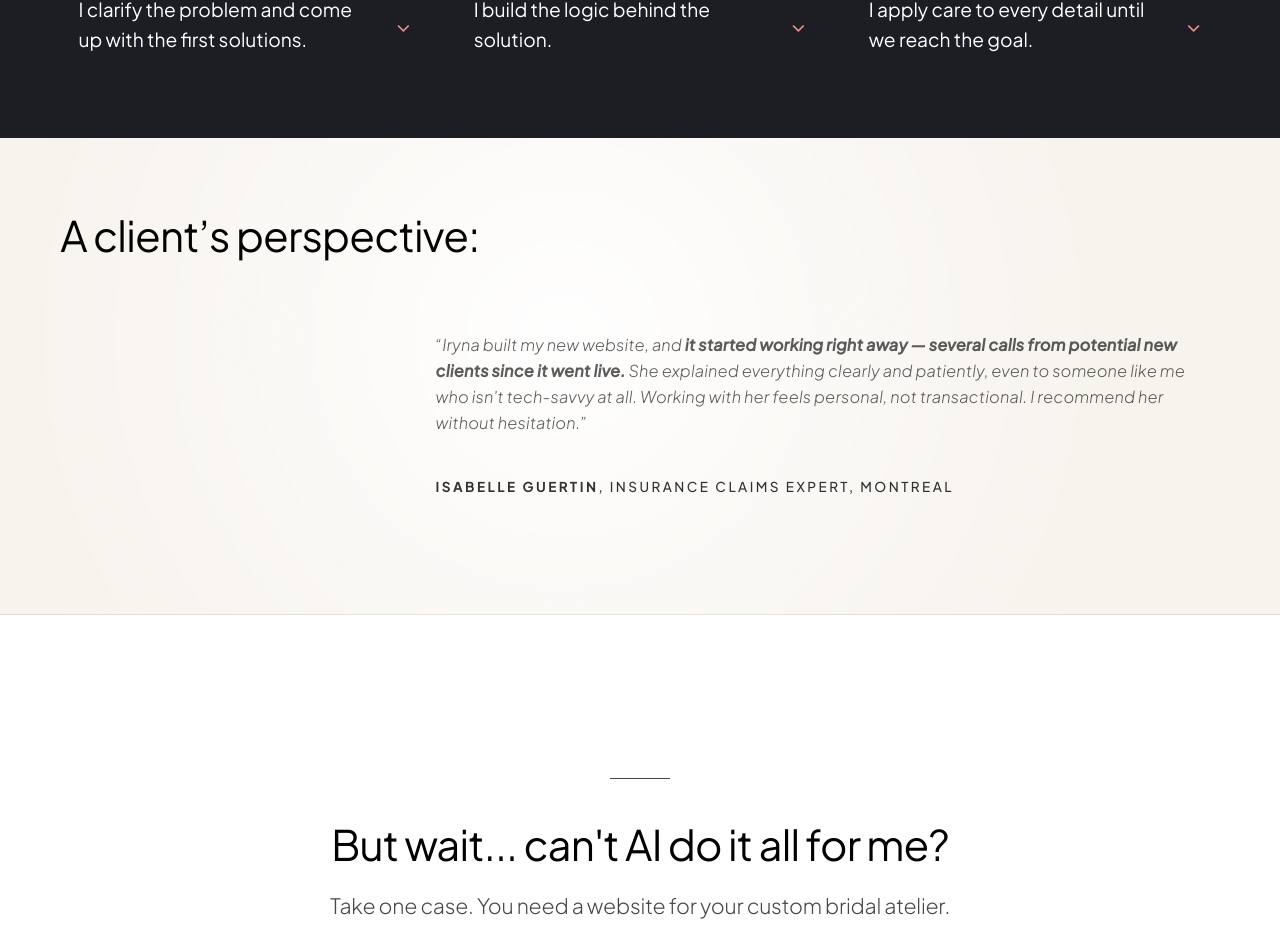
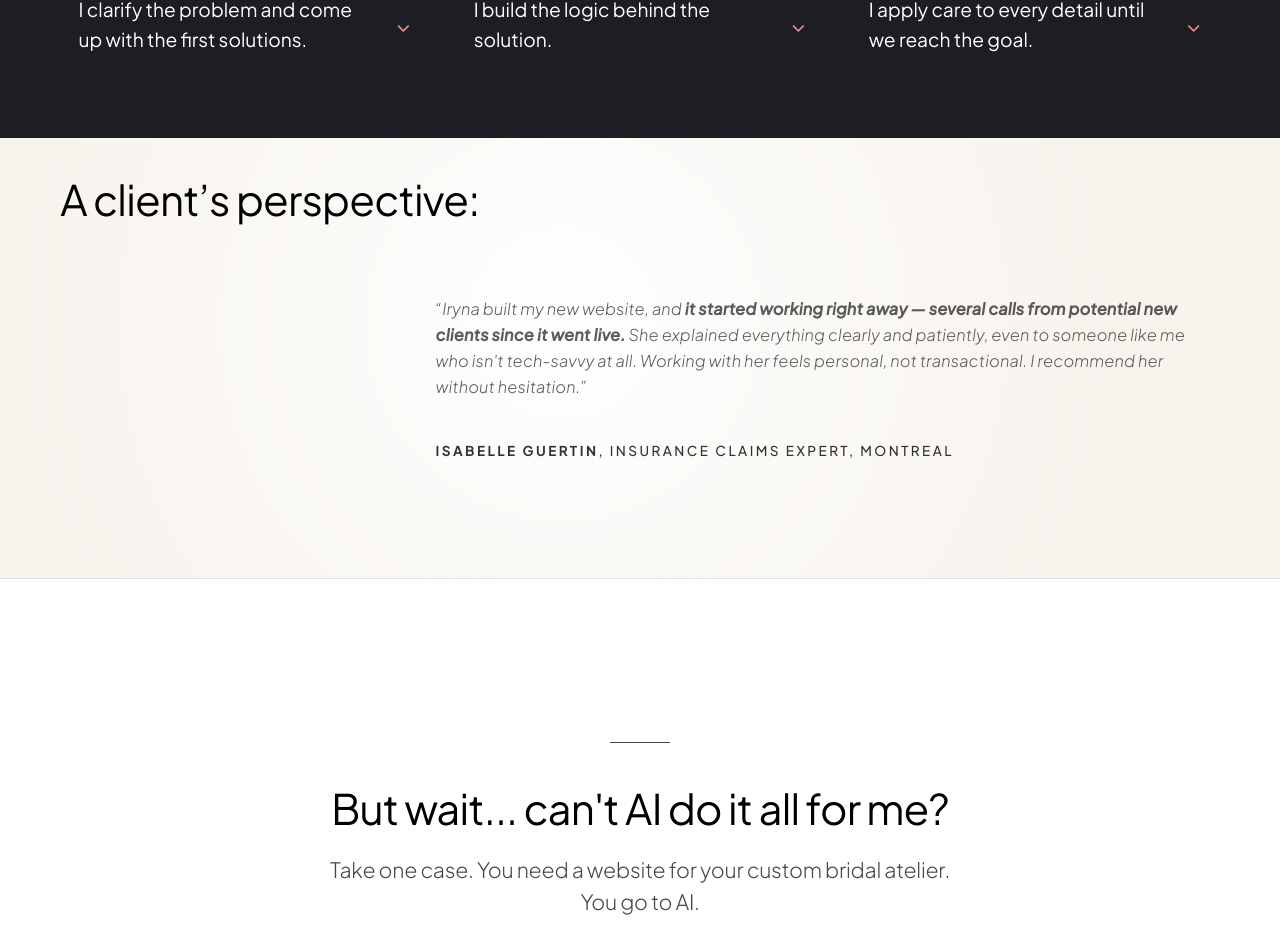
Before and after one commit to Irene2828/porfoliojuly, a Next.js app: page / in a window 1280 px wide. Shown: the part 5280-6208 px from the top of the page. Built offline with nearby package versions, Linux system fonts and the light colour scheme.

Commit message:
Halve spacing above testimonial heading

```diff
--- a/src/app/v2/components/ProcessSection.tsx
+++ b/src/app/v2/components/ProcessSection.tsx
@@ -87,7 +87,7 @@ export default function ProcessSection() {
           background: 'transparent',
           boxShadow: 'none',
           border: 'none',
-          padding: '4.5rem 2rem 5rem 2rem',
+          padding: '2.25rem 2rem 5rem 2rem',
           display: 'flex',
           flexDirection: 'column',
           alignItems: 'center',
```
